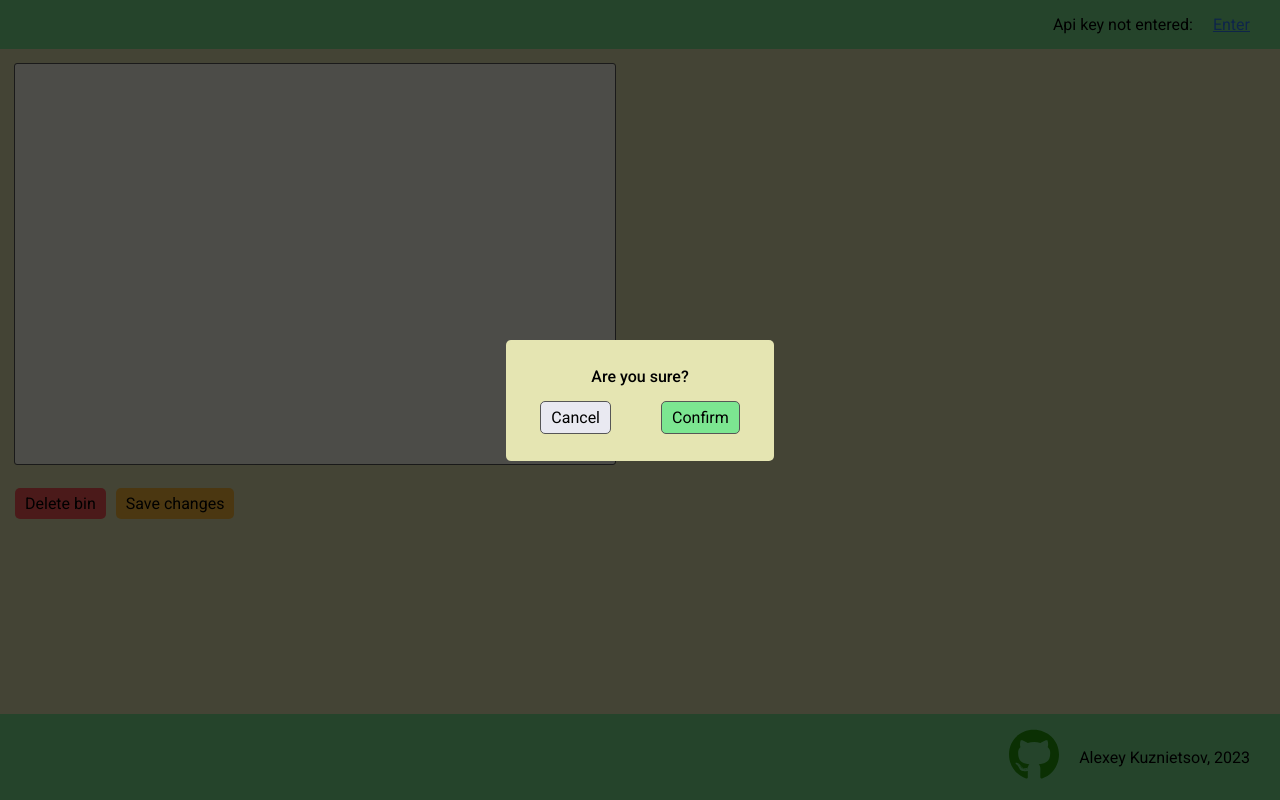
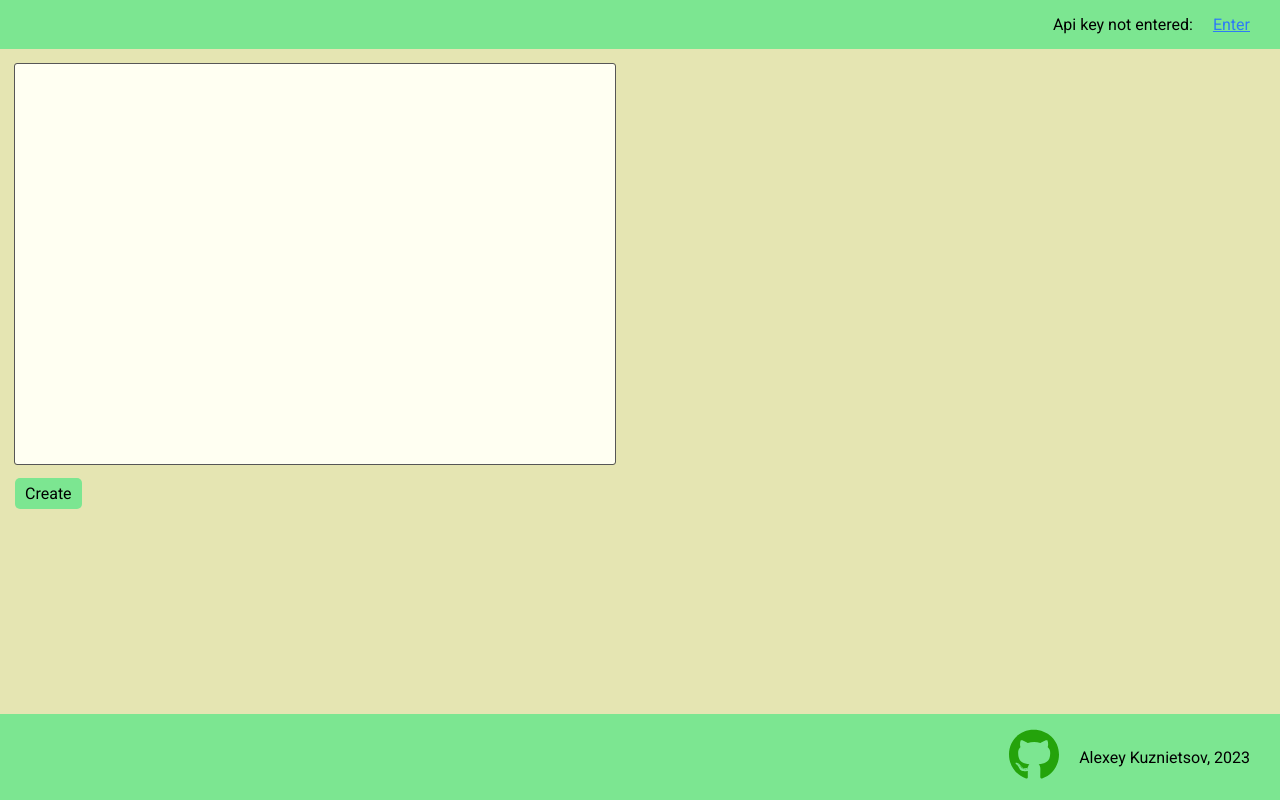
Before and after one commit to VincentWild69/extendclass-bins-helper, a React (Create React App) app: page /bins/create in a window 1280 px wide. Built offline with nearby package versions, Linux system fonts and the light colour scheme; no server answers.

Commit message:
add confirm dialog component, create bin page

```diff
--- /dev/null
+++ b/src/components/BinCreate/BinCreate.jsx
@@ -0,0 +1,26 @@
+import { useState } from 'react';
+import styles from './BinCreate.module.scss';
+import Button from './../../ui/Button/Button';
+import Textarea from '../../ui/Textarea/Textarea';
+
+
+const BinCreate = () => {
+  const [inputValue, setInputValue] = useState('');
+  return (
+    <div className={styles.binCreate}>
+      <Textarea
+        value={inputValue}
+        onChange={(e) => setInputValue(e.target.value)}
+      />
+      <Button
+        variant='confirm'
+        onClick={() => {}}
+        className={styles.createBtn}
+      >
+        Create
+      </Button>
+    </div>
+  );
+}
+
+export default BinCreate;
--- /dev/null
+++ b/src/components/BinCreate/BinCreate.module.scss
@@ -0,0 +1,10 @@
+@import '../../styles/variables.scss';
+
+.binCreate {
+  padding: 15px;
+  width: 100%;
+}
+
+.createBtn {
+  margin-top: 10px;
+}
--- a/src/components/BinDetails/BinDetails.jsx
+++ b/src/components/BinDetails/BinDetails.jsx
@@ -37,6 +37,7 @@ const BinDetails = () => {
 
   return (
     <div className={styles.binDetails}>
+      <p className={styles.binId}>{id}</p>
       <Textarea
         value={inputValue}
         onChange={(e) => setInputValue(e.target.value)}
--- a/src/components/BinDetails/BinDetails.module.scss
+++ b/src/components/BinDetails/BinDetails.module.scss
@@ -3,6 +3,11 @@
 .binDetails {
   padding: 15px;
   width: 100%;
+}
+
+.binId {
+  margin-bottom: 14px;
+  font-weight: 500;
 }
 
 .binDetailsButtons {
--- a/src/components/BinsList/BinsList.jsx
+++ b/src/components/BinsList/BinsList.jsx
@@ -1,16 +1,19 @@
 import { useMainContext } from '../../Context/MainContext';
 import styles from './BinsList.module.scss';
-import { Link } from 'react-router-dom';
+import { Link, useParams, useNavigate } from 'react-router-dom';
 import Button from './../../ui/Button/Button';
+import clsx from 'clsx';
 
 
 const BinsList = () => {
+  const { id } = useParams();
   const { binsList } = useMainContext();
+  const navigate = useNavigate();
 
   return (
     <div className={styles.binsList}>
       <Button
-        onClick={() => {}}
+        onClick={() => navigate('/bins/create')}
         fullWidth
         border
         className={styles.createBtn}
@@ -22,7 +25,11 @@ const BinsList = () => {
           <p>No bins by current api key</p>
         ) : (
           binsList.map((bin) => (
-            <Link to={`bins/${bin}`} className={styles.binLink} key={bin}>
+            <Link
+              to={`bins/${bin}`}
+              className={clsx(styles.binLink, { [styles.active]: bin === id})}
+              key={bin}
+            >
               {bin}
             </Link>
           ))
--- a/src/components/BinsList/BinsList.module.scss
+++ b/src/components/BinsList/BinsList.module.scss
@@ -1,20 +1,24 @@
 @import '../../styles/variables.scss';
 
 .binsList {
-  width: 170px;
+  width: 160px;
   padding: 15px;
   background-color: $binsListBg;
+  flex-shrink: 0;
 }
 
 .createBtn {
   padding: 2px;
-  margin-bottom: 5px;
+  margin-bottom: 10px;
 }
 
 .binLink {
   display: block;
   color: $black;
   margin-bottom: 5px;
+  &.active {
+    color: #0ab900;
+  }
   &:hover {
     color: $blue300;
   }
--- a/src/index.js
+++ b/src/index.js
@@ -9,6 +9,7 @@ import { MainContextProvider } from './Context/MainContext';
 import { NotificationContextProvider } from './Context/NotificationContext';
 import BinDetails from './components/BinDetails/BinDetails';
 import EnterApiKeyForm from './components/EnterApiKeyForm/EnterApiKeyForm';
+import BinCreate from './components/BinCreate/BinCreate';
 
 const router = createBrowserRouter([
   {
@@ -27,6 +28,10 @@ const router = createBrowserRouter([
         path: "bins/:id",
         element: <BinDetails />
       },
+      {
+        path: "bins/create",
+        element: <BinCreate />
+      },
     ],
   },
 ]);
--- a/src/styles/variables.scss
+++ b/src/styles/variables.scss
@@ -11,6 +11,7 @@ $gray500: #565656;
 $gray600: #404040;
 $blue200: #2e7bf6;
 $blue300: #0e5ad3;
+$blue400: #0a44a0;
 $red500: #f93c3c;
 $red300: #fe5757;
 $neutral500: #e9e9f1;
--- a/src/ui/Button/Button.jsx
+++ b/src/ui/Button/Button.jsx
@@ -18,10 +18,10 @@ const Button = ({
       className={clsx(styles.button, {
         [className]: className,
         [styles.primary]: variant === 'primary',
-        [styles.clear]: variant === 'clear',
         [styles.danger]: variant === 'danger',
         [styles.neutral]: variant === 'neutral',
         [styles.confirm]: variant === 'confirm',
+        [styles.clear]: variant === 'clear',
         [styles.centered]: centered,
         [styles.fullWidth]: fullWidth,
         [styles.border]: border,
--- a/src/ui/ModalWindow/ModalWindow.module.scss
+++ b/src/ui/ModalWindow/ModalWindow.module.scss
@@ -7,7 +7,7 @@
   width: 100%;
   height: 100%;
   background-color: rgba(0, 0, 0, 0.7);
-  z-index: 15;
+  z-index: 101;
   overflow-y: auto;
   overflow-x: hidden;
   transition: all 0.1s ease;
```
